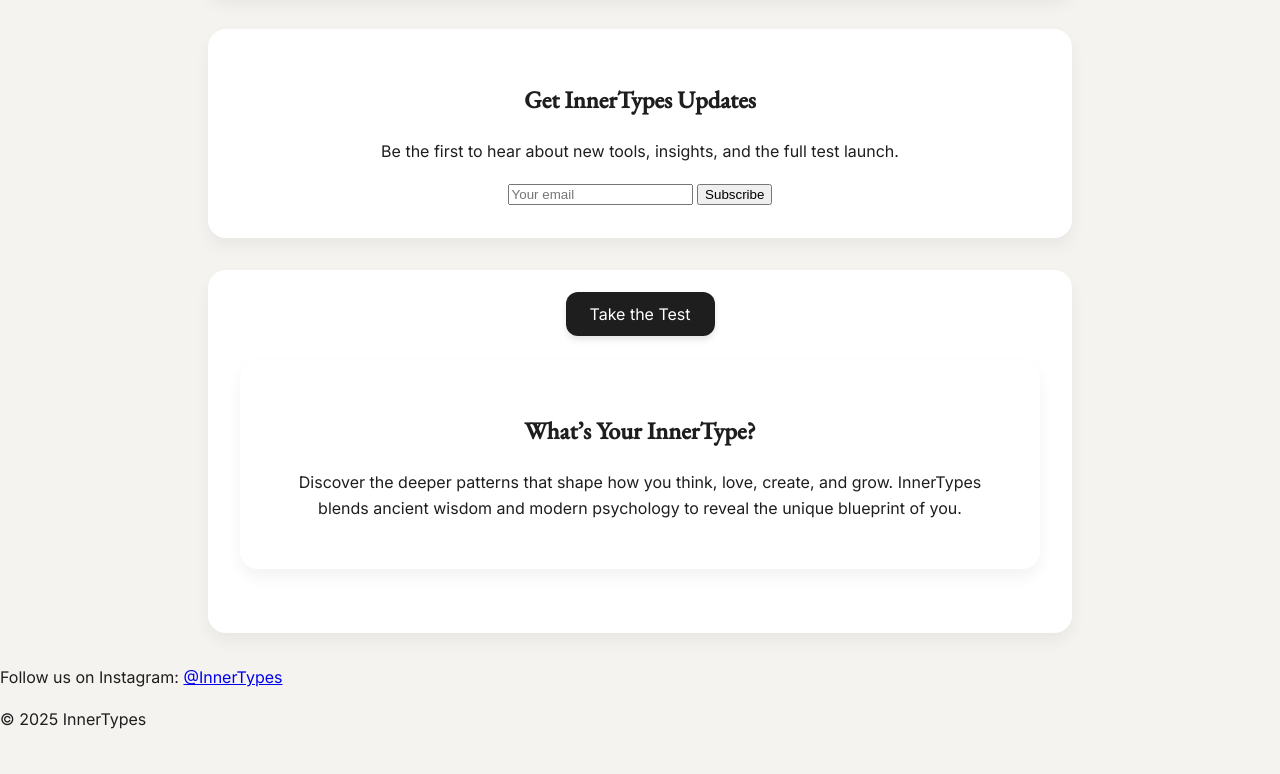
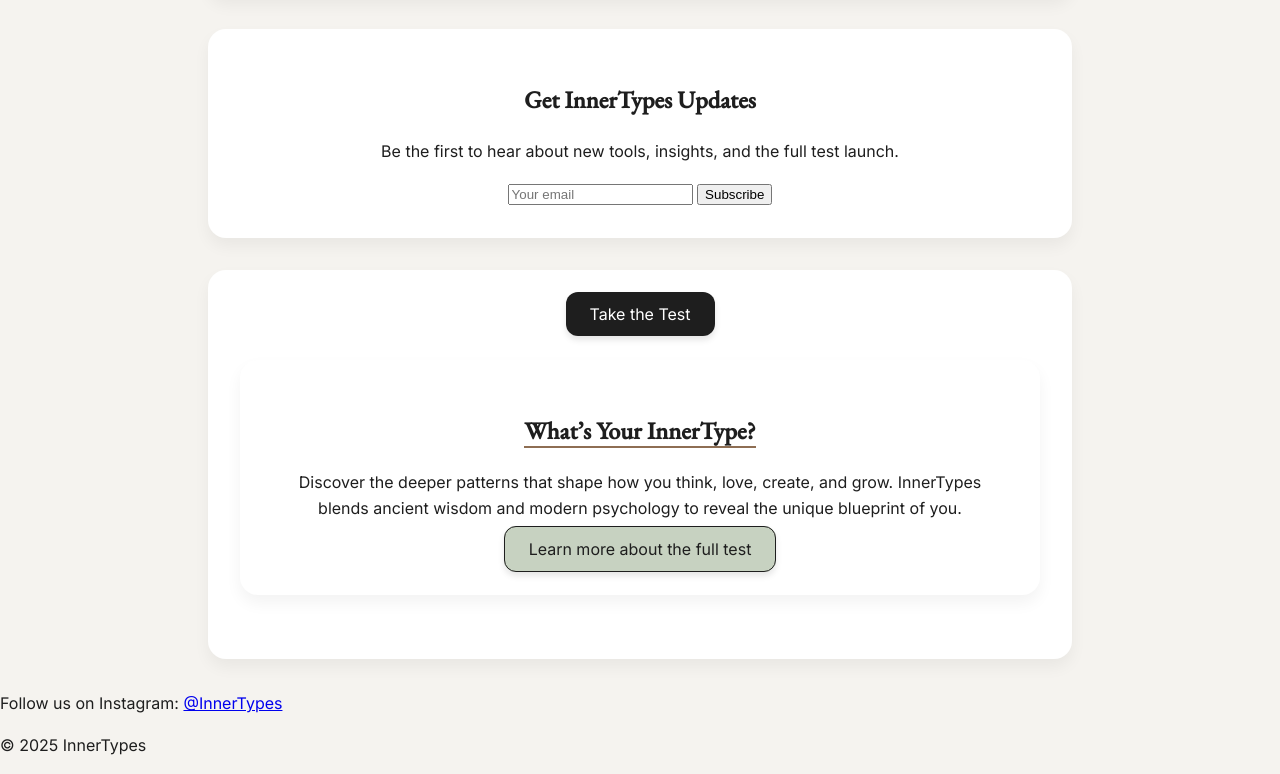
Before and after one commit to Innertypes/innertypes-homepage, a plain HTML site: page index.html in a window 1280 px wide. Shown: the part 405-1179 px from the top of the page. Before the commit the page ends 1154 px from the top, so only its background shows below. Drawn offline with nearby package versions, Linux system fonts and the light colour scheme.

Commit message:
Make InnerType heading link to about page

```diff
--- a/index.html
+++ b/index.html
@@ -30,8 +30,9 @@
     <section class="cta">
       <a href="https://test.innertypes.com" class="btn" target="_blank">Take the Test</a>
 <section class="intro-inner-type">
-  <h2>What’s Your InnerType?</h2>
+  <h2><a href="about.html" class="heading-link">What’s Your InnerType?</a></h2>
   <p>Discover the deeper patterns that shape how you think, love, create, and grow. InnerTypes blends ancient wisdom and modern psychology to reveal the unique blueprint of you.</p>
+  <a href="about.html" class="btn secondary">Learn more about the full test</a>
 </section>
 
     </section>
--- a/style.css
+++ b/style.css
@@ -77,3 +77,22 @@ header p {
 section, .email-signup, .intro-inner-type {
   text-align: center;
 }
+.btn.secondary {
+  background-color: var(--sage);
+  color: var(--ink);
+  border: 1px solid var(--ink);
+}
+.btn.secondary:hover {
+  background-color: var(--accent);
+  color: white;
+}
+.heading-link {
+  color: inherit;
+  text-decoration: none;
+  border-bottom: 2px solid var(--accent);
+  transition: color 0.3s ease, border-bottom-color 0.3s ease;
+}
+.heading-link:hover {
+  color: var(--accent);
+  border-bottom-color: transparent;
+}
```
